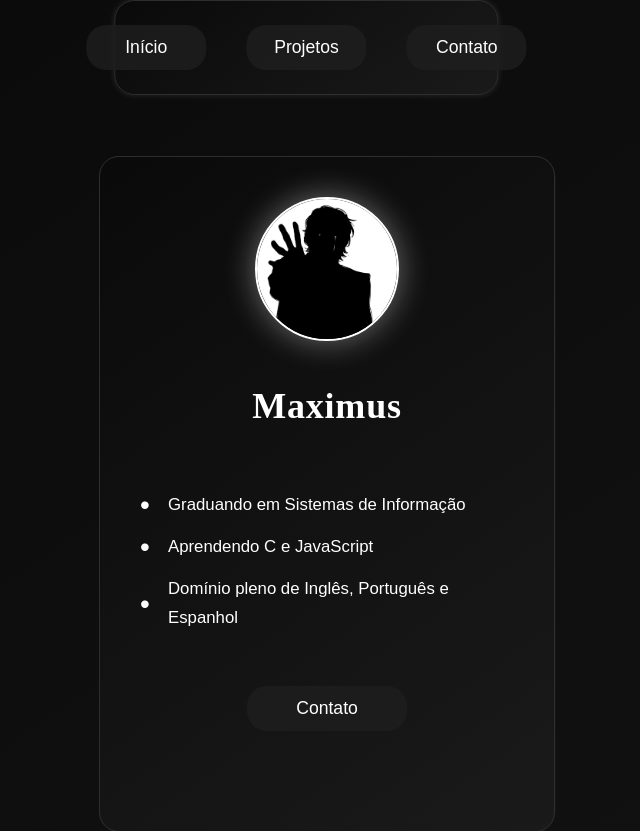
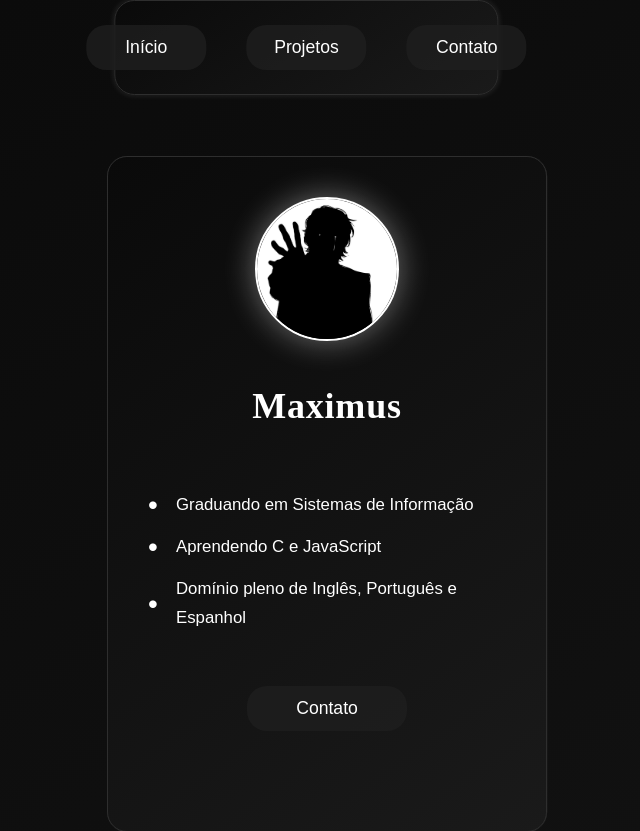
Before and after one commit to maximussec/maximussec.github.io, a plain HTML site: page index.html in a window 1280 px wide. Shown: the top 831 px of the page, without its empty margins (313-953 px from the left). Drawn offline with Linux system fonts and the light colour scheme.

Commit message:
aaaaaaaaaaa

```diff
--- a/main.css
+++ b/main.css
@@ -20,7 +20,7 @@ body {
 
 .content-wrapper {
   width: 100%;
-  max-width: 31rem;
+  max-width: 30rem;
   margin: 0 auto;
   display: flex;
   flex-direction: column;
```
